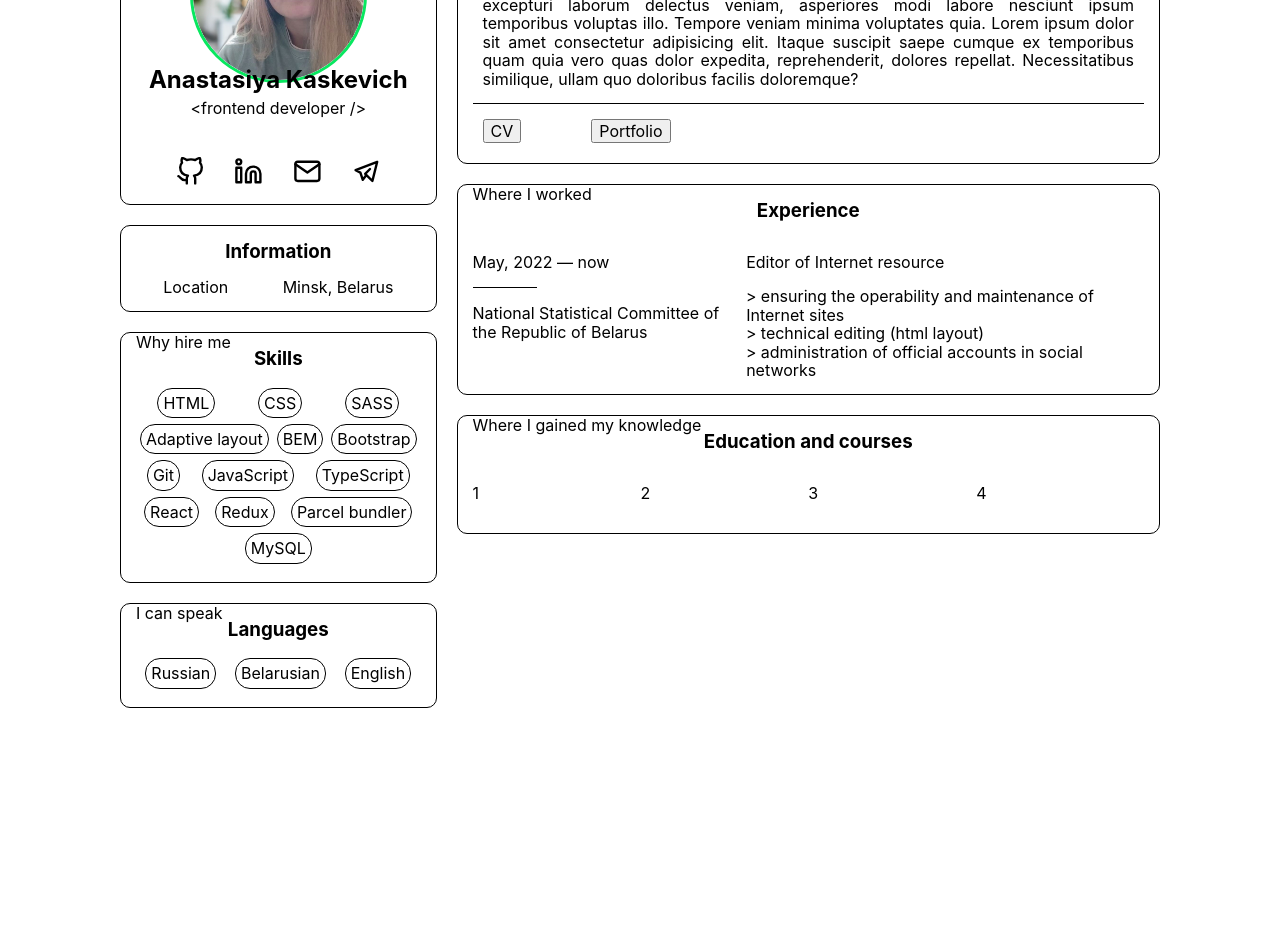
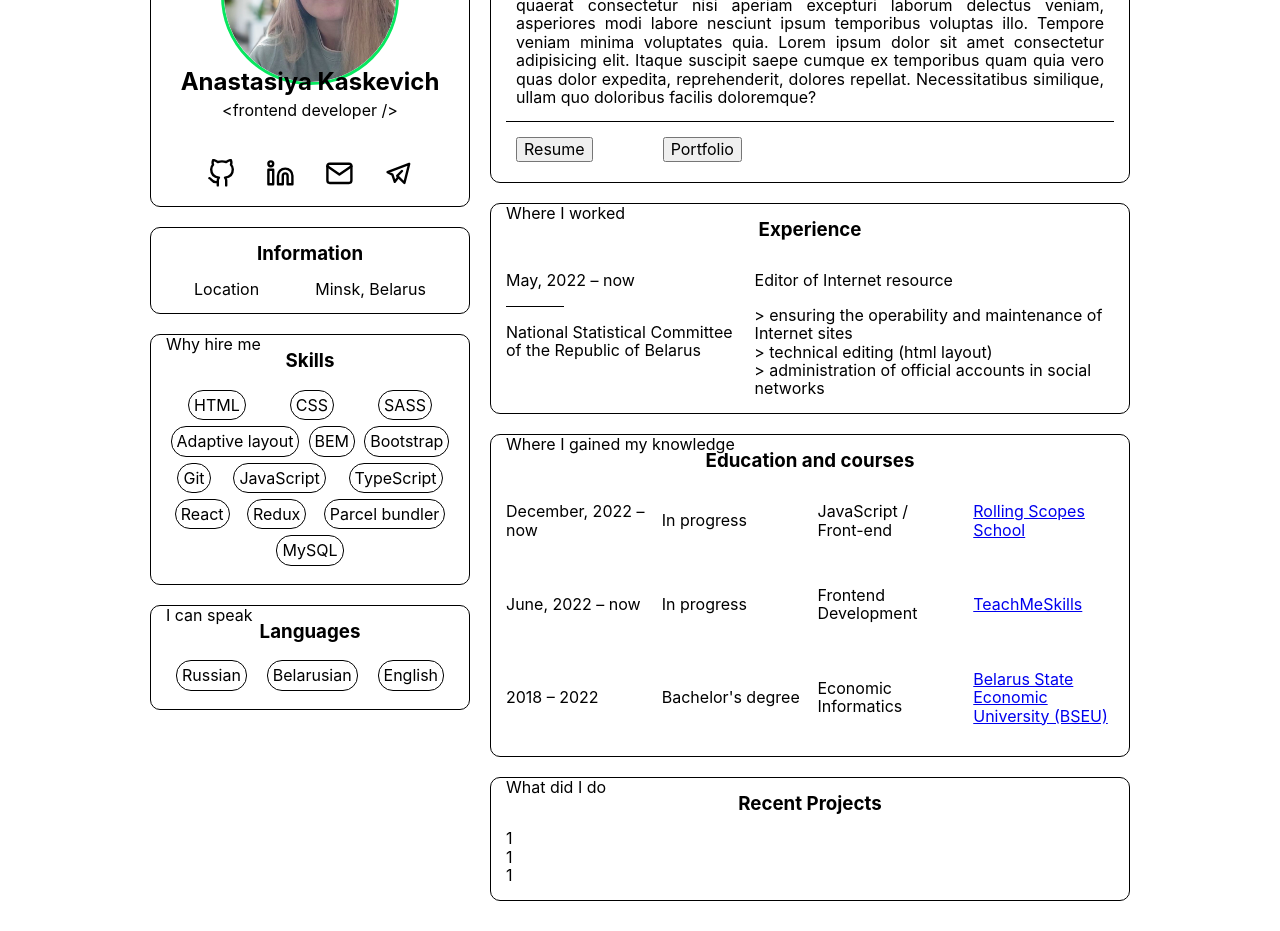
Before and after one commit to naszh/My.Resume, a React (Create React App) app: page / in a window 1280 px wide. Shown: the part 160-1091 px from the top of the page. Before the commit the page ends 898 px from the top, so only its background shows below. Built offline with nearby package versions, Linux system fonts and the light colour scheme.

Commit message:
continue add info & styles

```diff
--- a/src/components/main/blockAbout/about.tsx
+++ b/src/components/main/blockAbout/about.tsx
@@ -21,7 +21,7 @@ export const AboutMe = () => {
 			<Line />
 			<ParagraphNav>
 				<button>
-					<a>CV</a>
+					<a>Resume</a>
 				</button>
 				<button>
 					<a>Portfolio</a>
--- a/src/components/main/blockEducation/education.styled.ts
+++ b/src/components/main/blockEducation/education.styled.ts
@@ -3,4 +3,6 @@ import styled from 'styled-components';
 export const ContainerEduc = styled.div`
 	display: grid;
 	grid-template-columns: repeat(4, 1fr);
+	gap: 15px;
+	align-items: center;
 `;
--- a/src/components/main/blockEducation/education.tsx
+++ b/src/components/main/blockEducation/education.tsx
@@ -1,8 +1,8 @@
+import { EducationList } from '../../../constants/data';
 import {
 	BlockContainer,
 	BlockHeaderSpan,
 	BlockHeader,
-	BlockInfo,
 } from '../../common/common.styles';
 import { ContainerEduc } from './education.styled';
 
@@ -12,10 +12,16 @@ export const MyEducation = () => {
 			<BlockHeaderSpan>Where I gained my knowledge</BlockHeaderSpan>
 			<BlockHeader>Education and courses</BlockHeader>
 			<ContainerEduc>
-				<p>1</p>
-				<p>2</p>
-				<p>3</p>
-				<p>4</p>
+				{EducationList.map(el => (
+					<>
+						<p>{el.period}</p>
+						<p>{el.progress}</p>
+						<p>{el.speciality}</p>
+						<p>
+							<a href='#'>{el.place}</a>
+						</p>
+					</>
+				))}
 			</ContainerEduc>
 		</BlockContainer>
 	);
--- a/src/components/main/mainInfo.tsx
+++ b/src/components/main/mainInfo.tsx
@@ -1,3 +1,4 @@
+import { MyPortfolio } from '../portfolio/portfolio';
 import { AboutMe } from './blockAbout/about';
 import { MyEducation } from './blockEducation/education';
 import { MyExperience } from './blockExperience/experience';
@@ -8,6 +9,7 @@ export const MainInfo = () => {
 			<AboutMe />
 			<MyExperience />
 			<MyEducation />
+			<MyPortfolio />
 		</>
 	);
 };
--- a/src/components/page/page.styled.ts
+++ b/src/components/page/page.styled.ts
@@ -2,9 +2,9 @@ import styled from 'styled-components';
 
 export const PageContainer = styled.div`
 	display: grid;
-	grid-template-columns: 1.8fr 4fr;
+	grid-template-columns: 1fr 2fr;
 	gap: 20px;
-	margin: 0 120px;
+	margin: 0 150px;
 `;
 
 export const SectContainer = styled.div`
--- /dev/null
+++ b/src/components/portfolio/portfolio.styled.ts
@@ -0,0 +1,12 @@
+import styled from 'styled-components';
+
+export const ContainerPortf = styled.div`
+	display: grid;
+	grid-template-columns: 1fr 1fr;
+	gap: 15px;
+`;
+
+export const ProjectBox = styled.div`
+	display: flex;
+	flex-direction: column;
+`;
--- /dev/null
+++ b/src/components/portfolio/portfolio.tsx
@@ -0,0 +1,22 @@
+import {
+	BlockContainer,
+	BlockHeader,
+	BlockHeaderSpan,
+} from '../common/common.styles';
+import { ContainerPortf, ProjectBox } from './portfolio.styled';
+
+export const MyPortfolio = () => {
+	return (
+		<BlockContainer>
+			<BlockHeaderSpan>What did I do</BlockHeaderSpan>
+			<BlockHeader>Recent Projects</BlockHeader>
+			<ContainerPortf>
+				<ProjectBox>
+					<div>1</div>
+					<div>1</div>
+					<div>1</div>
+				</ProjectBox>
+			</ContainerPortf>
+		</BlockContainer>
+	);
+};
--- a/src/constants/data.tsx
+++ b/src/constants/data.tsx
@@ -60,7 +60,7 @@ export const languagesList: LanguagesListType = [
 export const ExperienceList: Array<ExperienceListType> = [
 	{
 		organization: 'National Statistical Committee of the Republic of Belarus',
-		period: 'May, 2022 — now',
+		period: 'May, 2022 – now',
 		position: 'Editor of Internet resource',
 		duties: [
 			'ensuring the operability and maintenance of Internet sites',
@@ -72,9 +72,21 @@ export const ExperienceList: Array<ExperienceListType> = [
 
 export const EducationList: Array<EducationListType> = [
 	{
-		period: '2018 - 2022',
-		progress: 'kakoyto degree',
+		period: 'December, 2022 – now',
+		progress: 'In progress',
+		speciality: 'JavaScript / Front-end',
+		place: 'Rolling Scopes School',
+	},
+	{
+		period: 'June, 2022 – now',
+		progress: 'In progress',
+		speciality: 'Frontend Development',
+		place: 'TeachMeSkills',
+	},
+	{
+		period: '2018 – 2022',
+		progress: `Bachelor's degree`,
 		speciality: 'Economic Informatics',
-		place: 'BSEU',
+		place: 'Belarus State Economic University (BSEU)',
 	},
 ];
```
